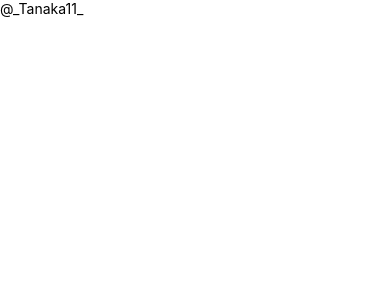
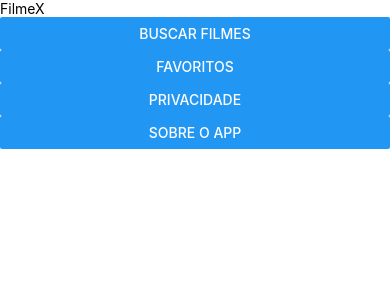
Before and after one commit to tanaka-11/filmex, a React Native app: screen / in a window 390 px wide. Shown: the top 300 px of the page. Built offline with nearby package versions, Linux system fonts and the light colour scheme.

Commit message:
Adcionado 3 views com os buttons

```diff
--- a/App.js
+++ b/App.js
@@ -1,4 +1,11 @@
-import { SafeAreaView, StatusBar, StyleSheet, Text, View } from "react-native";
+import {
+  Button,
+  SafeAreaView,
+  StatusBar,
+  StyleSheet,
+  Text,
+  View,
+} from "react-native";
 
 export default function App() {
   return (
@@ -6,8 +13,19 @@ export default function App() {
       <StatusBar barStyle="default" />
 
       <SafeAreaView>
-        <View></View>
-        <Text>@_Tanaka11_</Text>
+        <View>
+          <Text>FilmeX</Text>
+        </View>
+
+        <View>
+          <Button title="Buscar Filmes" />
+          <Button title="Favoritos" />
+        </View>
+
+        <View>
+          <Button title="Privacidade" />
+          <Button title="Sobre o App" />
+        </View>
       </SafeAreaView>
     </>
   );
```
